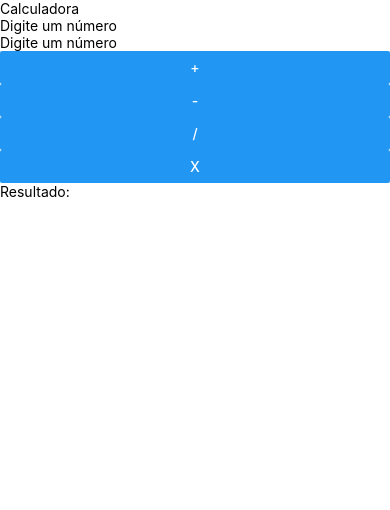
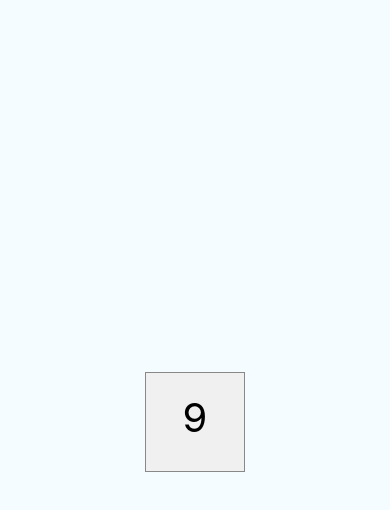
Before and after one commit to RibahDev/Estudos_React-Native, a React Native app in the folder calculadora/: screen / in a window 390 px wide. Shown: the top 510 px of the page. Built offline with nearby package versions, Linux system fonts and the light colour scheme.

Commit message:
Iniciando criações de botão

```diff
--- a/calculadora/App.js
+++ b/calculadora/App.js
@@ -1,10 +1,19 @@
-import {View} from 'react-native';
+import { SafeAreaView, Text, StyleSheet } from "react-native";
+import Botao from "./src/components/Botao";
 
-import Calculadora from './components/Calculadora';
-export default function App() {
-  return (
-    <View>
-      <Calculadora/>
-    </View>
-  )
+export default props => {
+    return(
+      <SafeAreaView style={styles.container}>
+        <Botao />
+      </SafeAreaView>
+    )
 }
+
+const styles = StyleSheet.create({
+  container: {
+    flex:1,
+    backgroundColor: "#f5fcff",
+    justifyContent: "center",
+    alignItems: "center"
+  }
+})
--- a/calculadora/components/Calculadora.js
+++ /dev/null
@@ -1,40 +0,0 @@
-import{useState} from 'react';
-import {Text, View, TextInput, Button} from 'react-native';
-
-export default () => {
-  const[n1, setN1] = useState('');
-  const[n2, setN2] = useState('');
-  const[resultado, setResultado] = useState('');
-
-  function soma() {
-    setResultado(Number(n1) + Number(n2));
-  }
-
-  function sub() {
-    setResultado(Number(n1) - Number(n2));
-  }
-
-function divis() {
-    setResultado(Number(n1) / Number(n2));
-  }
-
-function mult() {
-    setResultado(Number(n1) * Number(n2));
-  }
-
-
-  return(
-    <View>
-      <Text>Calculadora</Text>
-      <TextInput value={n1} onChangeText={setN1}
-        placeholder="Digite um número"/>
-      <TextInput value={n2} onChangeText={setN2}
-      placeholder="Digite um número"/>
-      <Button title="+" onPress={soma} />
-      <Button title="-" onPress={sub} />
-      <Button title="/" onPress={divis} />
-      <Button title="x" onPress={mult} />
-      <Text>Resultado: {resultado}</Text>
-    </View>
-  )
-}
--- /dev/null
+++ b/calculadora/src/components/Botao.js
@@ -0,0 +1,22 @@
+import { Text, TouchableHighlight, View, StyleSheet } from "react-native";
+
+export default props => {
+    return (
+        <TouchableHighlight>
+            <Text style={styles.botao}>9</Text>
+        </TouchableHighlight>
+    )
+}
+
+const styles = StyleSheet.create({
+    botao: {
+        fontSize: 40,
+        width: 100,
+        height: 100,
+        padding: 20,
+        backgroundColor: "#f0f0f0",
+        textAlign: "center",
+        borderWidth: 1,
+        borderColor: "#888"
+    }
+})
```
Also changed, not shown: calculadora/components/AssetExample.js (deleted, +0 -31 lines).
